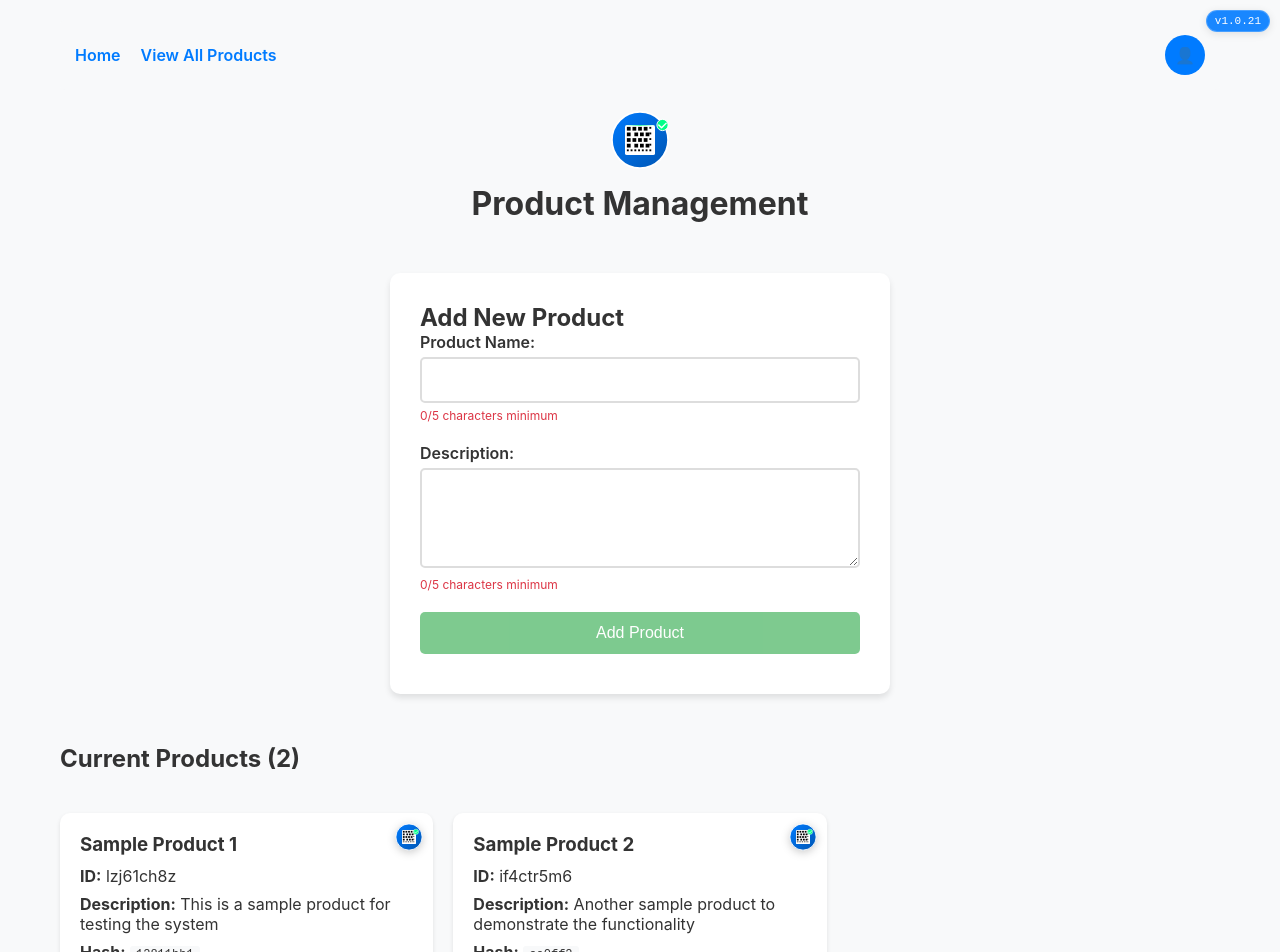
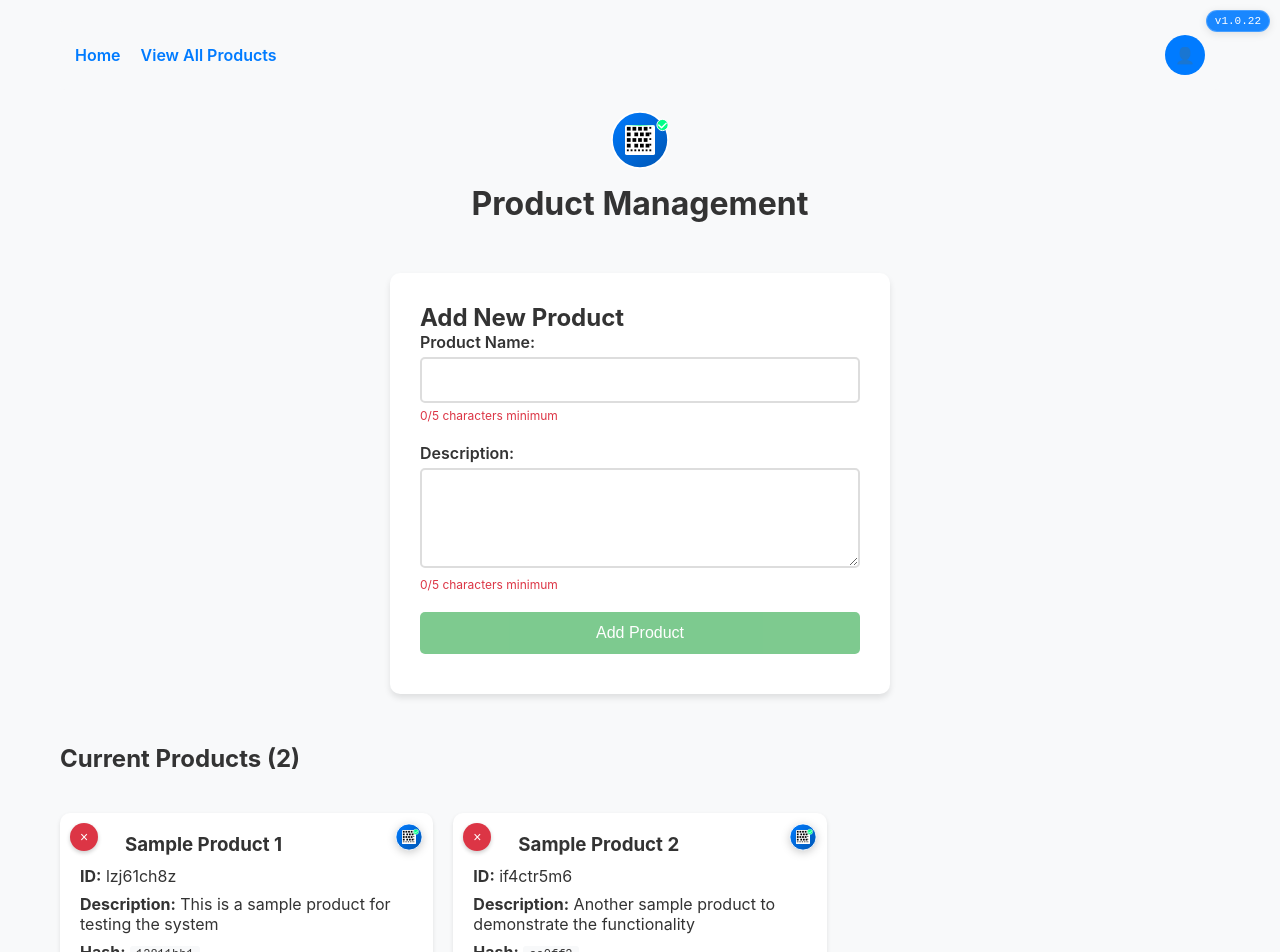
Before and after one commit to andersakerberg/taarifa-demo, a Next.js app: page /admin in a window 1280 px wide. Shown: the top 952 px of the page. Built offline with nearby package versions, Linux system fonts and the light colour scheme; sample sign-in values are in the browser's storage.

Commit message:
Fix add product functionality and add delete button with confirmation

```diff
--- a/app/admin/page.tsx
+++ b/app/admin/page.tsx
@@ -2,7 +2,7 @@
 
 import { useState, useEffect, useRef } from 'react';
 import { useRouter } from 'next/navigation';
-import { addProduct, getAllProducts, Product } from '@/lib/json-storage';
+import { addProduct, getAllProducts, deleteProduct, Product } from '@/lib/json-storage';
 import { getAssetPath, getPagePath } from '@/lib/utils';
 import VersionBadge from '@/components/VersionBadge';
 
@@ -104,6 +104,23 @@ export default function AdminPage() {
     } catch (error) {
       console.error('Error adding product:', error);
       setMessage('Error adding product: ' + (error instanceof Error ? error.message : 'Unknown error'));
+    }
+  };
+
+  const handleDeleteProduct = async (productId: string, productName: string) => {
+    if (window.confirm(`Are you sure you want to delete "${productName}"?`)) {
+      try {
+        const success = await deleteProduct(productId);
+        if (success) {
+          setMessage(`Product "${productName}" deleted successfully`);
+          await loadProducts(); // Reload the product list
+        } else {
+          setMessage('Failed to delete product');
+        }
+      } catch (error) {
+        console.error('Error deleting product:', error);
+        setMessage('Error deleting product: ' + (error instanceof Error ? error.message : 'Unknown error'));
+      }
     }
   };
 
@@ -318,7 +335,41 @@ export default function AdminPage() {
         <div className="product-list">
           {products.map((product) => (
             <div key={product.id} className="product-card" style={{ position: 'relative' }}>
-              {/* Taarifa ribbon icon */}
+              {/* Delete button - top left */}
+              <button
+                onClick={() => handleDeleteProduct(product.id, product.name)}
+                style={{
+                  position: 'absolute',
+                  top: '10px',
+                  left: '10px',
+                  background: '#dc3545',
+                  color: 'white',
+                  border: 'none',
+                  borderRadius: '50%',
+                  width: '28px',
+                  height: '28px',
+                  cursor: 'pointer',
+                  fontSize: '14px',
+                  display: 'flex',
+                  alignItems: 'center',
+                  justifyContent: 'center',
+                  zIndex: 10,
+                  boxShadow: '0 2px 4px rgba(0,0,0,0.2)'
+                }}
+                title="Delete Product"
+                onMouseEnter={(e) => {
+                  e.currentTarget.style.backgroundColor = '#c82333';
+                  e.currentTarget.style.transform = 'scale(1.1)';
+                }}
+                onMouseLeave={(e) => {
+                  e.currentTarget.style.backgroundColor = '#dc3545';
+                  e.currentTarget.style.transform = 'scale(1)';
+                }}
+              >
+                ×
+              </button>
+
+              {/* Taarifa ribbon icon - top right */}
               <div className="taarifa-ribbon">
                 <img
                   src={getAssetPath('/ribbon-icon.svg')}
@@ -330,7 +381,7 @@ export default function AdminPage() {
                   title="Taarifa Verified Product"
                 />
               </div>
-              <h3 style={{ wordBreak: 'break-word', marginBottom: '10px', paddingRight: '45px' }}>{product.name}</h3>
+              <h3 style={{ wordBreak: 'break-word', marginBottom: '10px', paddingLeft: '45px', paddingRight: '45px' }}>{product.name}</h3>
               <p style={{ wordBreak: 'break-word', marginBottom: '8px' }}><strong>ID:</strong> {product.id}</p>
               <p style={{ wordBreak: 'break-word', marginBottom: '8px' }}><strong>Description:</strong> {product.description}</p>
               <p style={{ wordBreak: 'break-all', marginBottom: '8px' }}><strong>Hash:</strong> <code style={{
--- a/lib/json-storage.ts
+++ b/lib/json-storage.ts
@@ -14,19 +14,34 @@ export interface Product {
 const JSON_FILE_PATH = '/products.json';
 
 /**
- * Get all products from the JSON file
+ * Get all products from the JSON file and localStorage backup
  */
 export async function getAllProducts(): Promise<Product[]> {
   try {
+    // First try to get from JSON file
     const response = await fetch(JSON_FILE_PATH);
     if (!response.ok) {
       throw new Error(`Failed to fetch products: ${response.status}`);
     }
-    const products = await response.json();
-    return Array.isArray(products) ? products : [];
+    const jsonProducts = await response.json();
+    const products = Array.isArray(jsonProducts) ? jsonProducts : [];
+
+    // Also get from localStorage backup and merge
+    const backupProducts = getProductsFromBackup();
+
+    // Merge products, giving priority to localStorage (more recent)
+    const allProducts = [...products];
+    backupProducts.forEach(backupProduct => {
+      if (!allProducts.find(p => p.id === backupProduct.id)) {
+        allProducts.push(backupProduct);
+      }
+    });
+
+    return allProducts;
   } catch (error) {
     console.error('Error loading products from JSON file:', error);
-    return [];
+    // Fallback to localStorage only
+    return getProductsFromBackup();
   }
 }
 
@@ -64,9 +79,12 @@ export async function addProduct(name: string, description: string): Promise<Pro
 
   const products = await getAllProducts();
   products.push(product);
+
+  // Save to localStorage backup (since we can't write to JSON file from client)
   await saveProducts(products);
 
   console.log(`Product added: ${product.name} (${product.id})`);
+  console.log('Note: Product saved to localStorage backup. Use management script to update JSON file.');
   return product;
 }
 
@@ -114,6 +132,7 @@ export async function deleteProduct(id: string): Promise<boolean> {
     products.splice(index, 1);
     await saveProducts(products);
     console.log(`Product deleted: ${id}`);
+    console.log('Note: Product removed from localStorage backup. Use management script to update JSON file.');
     return true;
   }
 
--- a/lib/version.ts
+++ b/lib/version.ts
@@ -9,7 +9,7 @@ export const VERSION = {
   // Static version info
   major: 1,
   minor: 0,
-  patch: 21,
+  patch: 22,
   // Get full version string
   get full() {
     return `${this.major}.${this.minor}.${this.patch}-${this.hash}`;
```
